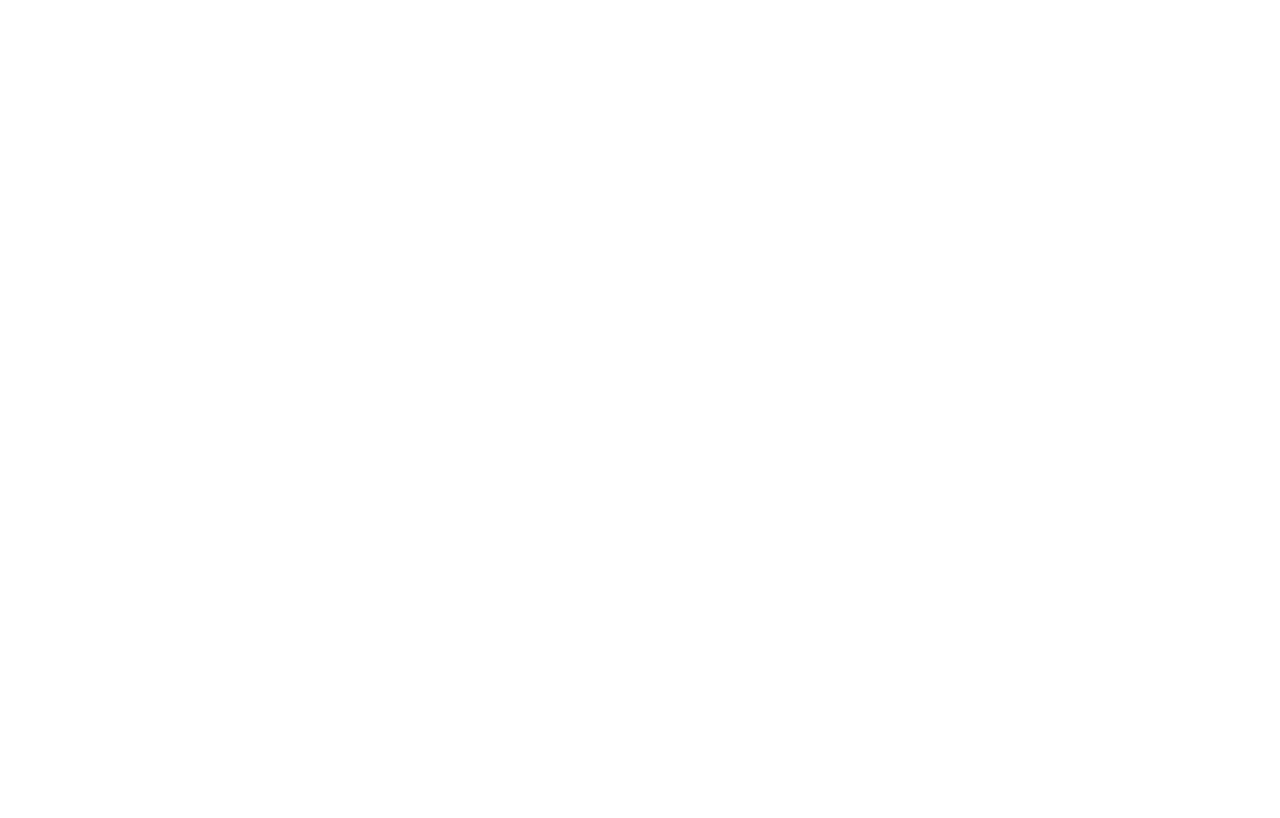
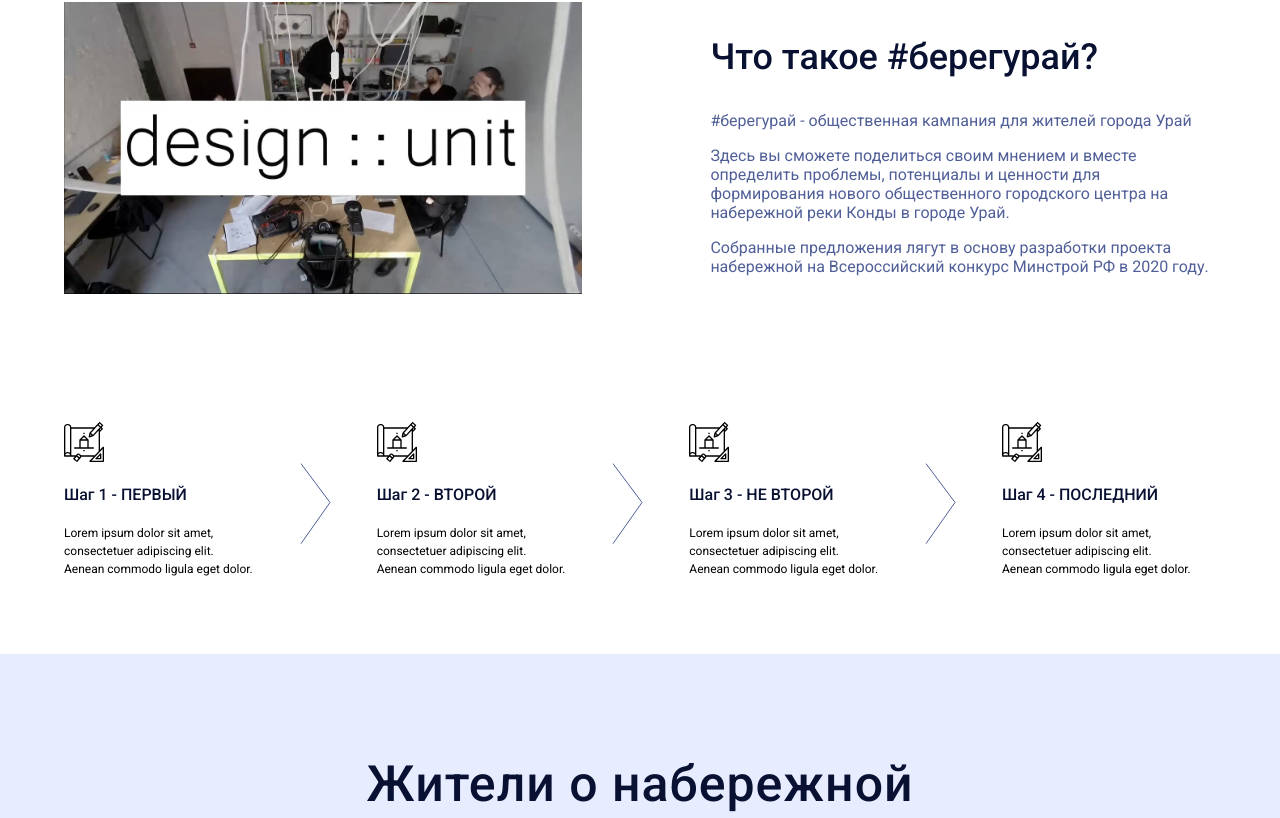
Before and after one commit to designunit/bereguray, a Next.js app: page / in a window 1280 px wide. Shown: the part 862-1680 px from the top of the page. Before the commit the page ends 800 px from the top, so only its background shows below. Built offline with nearby package versions, Linux system fonts and the light colour scheme.

Commit message:
display blocks

```diff
--- a/src/pages/index.tsx
+++ b/src/pages/index.tsx
@@ -3,10 +3,11 @@ import { NextPage } from 'next'
 import { Hero } from 'src/components/Hero'
 import { ParallaxProvider } from 'react-scroll-parallax'
 import { PageSection } from 'src/components/PageSection'
-// import { Stories } from 'src/components/Stories'
+import { Stories } from 'src/components/Stories'
 import { Bubble } from 'src/components/Bubble'
 import { Meta, IMeta } from 'src/components/Meta'
-// import { Steps } from 'src/components/Steps'
+import { Steps } from 'src/components/Steps'
+import { About } from 'src/components/About'
 
 interface PageProps {
     meta: IMeta
@@ -45,8 +46,9 @@ const Index: NextPage<PageProps> = props => (
             <Hero />
         </PageSection>
 
-        {/* <Stories /> */}
-        {/* <Steps /> */}
+        <About />
+        <Steps />
+        <Stories />
     </ParallaxProvider>
 )
 
```
